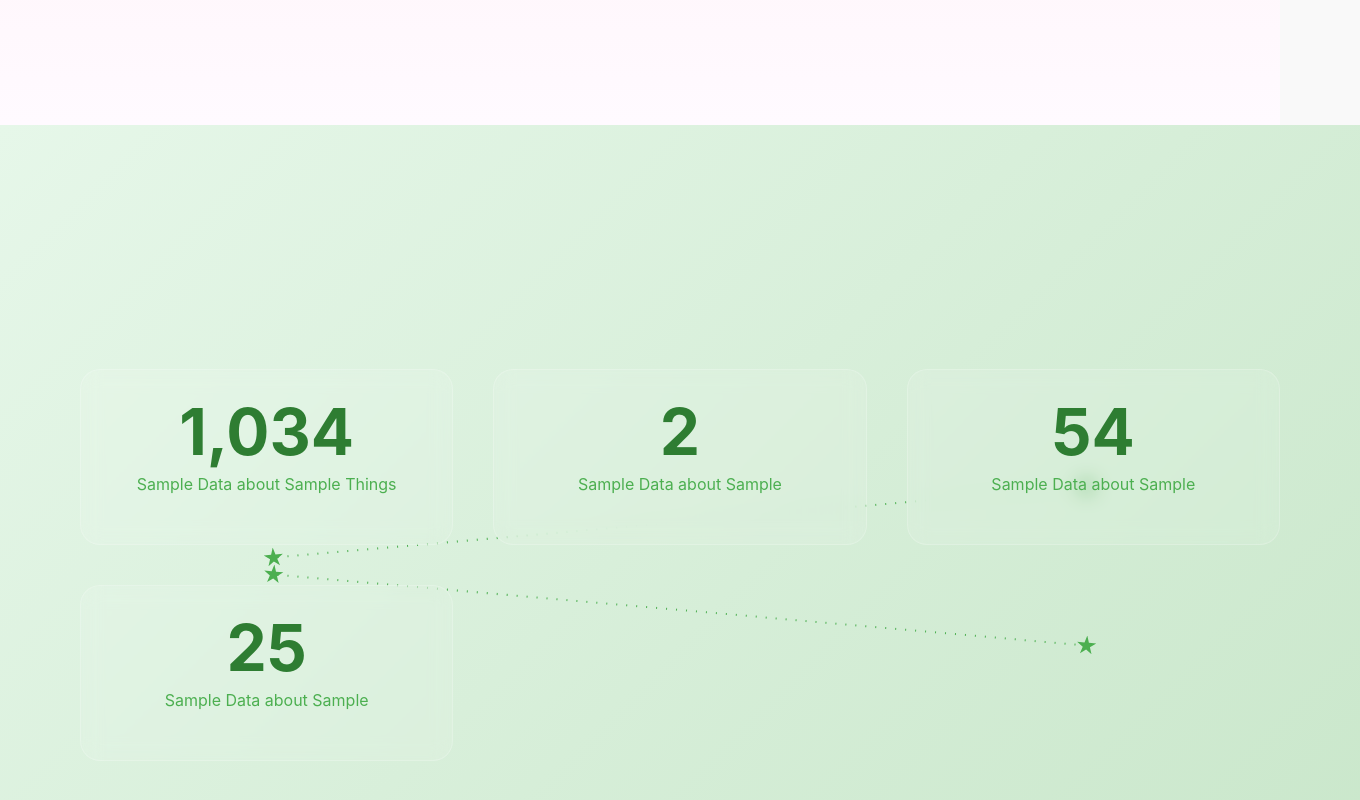
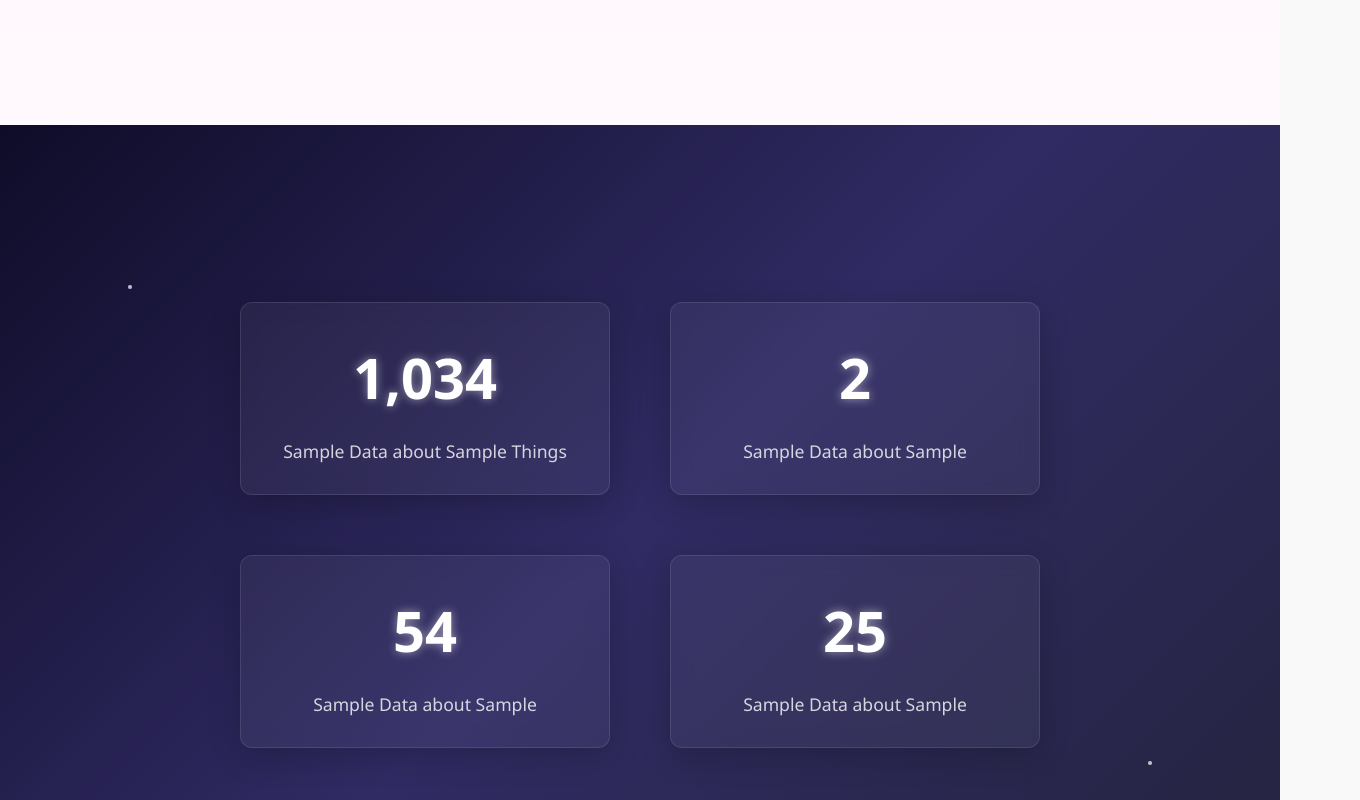
Before and after one commit to Shruthi057/final-task-, a React (Create React App) app: page /home in a window 1280 px wide. Shown: the part 1620-2420 px from the top of the page, 1360 px wide, since content can reach past the window. Built offline with nearby package versions, Linux system fonts and the light colour scheme.

Commit message:
updated code

```diff
--- a/src/components/SampleComponent.css
+++ b/src/components/SampleComponent.css
@@ -1,14 +1,14 @@
+/* SampleComponent.css */
 .container {
   position: relative;
   width: 100%;
   min-height: 100vh;
-  background: linear-gradient(135deg, #e6f7e9 0%, #c8e6c9 100%);
+  background: linear-gradient(135deg, #0f0c29, #302b63, #24243e);
   display: flex;
-  flex-direction: column;
   justify-content: center;
   align-items: center;
   overflow: hidden;
-  padding: 40px;
+  font-family: 'Segoe UI', Tahoma, Geneva, Verdana, sans-serif;
 }
 
 .background-elements {
@@ -17,94 +17,77 @@
   left: 0;
   width: 100%;
   height: 100%;
-  pointer-events: none;
-  z-index: 1;
+  z-index: 0;
 }
 
 .star-trajectories {
   position: absolute;
   width: 100%;
   height: 100%;
+}
+
+.trajectory {
+  position: absolute;
+  width: 100%;
+  height: 100%;
+}
+
+.trajectory-1 {
   top: 0;
   left: 0;
 }
 
-.trajectory {
-  position: absolute;
-  width: 60%;
-  height: 2px;
-  background-image: linear-gradient(to right, transparent 45%, #4caf50 45%, #4caf50 55%, transparent 55%);
-  background-size: 10px 2px;
-  background-repeat: repeat-x;
-}
-
-.trajectory-1 {
-  top: 45%;
-  left: 20%;
-  transform: rotate(-5deg);
-}
-
 .trajectory-2 {
-  top: 55%;
-  left: 20%;
-  transform: rotate(5deg);
+  bottom: 0;
+  right: 0;
 }
 
 .star {
   position: absolute;
-  width: 20px;
-  height: 20px;
-  background-color: #4caf50;
-  clip-path: polygon(
-    50% 0%,
-    61% 35%,
-    98% 35%,
-    68% 57%,
-    79% 91%,
-    50% 70%,
-    21% 91%,
-    32% 57%,
-    2% 35%,
-    39% 35%
-  );
+  width: 4px;
+  height: 4px;
+  background-color: rgba(255, 255, 255, 0.7);
+  border-radius: 50%;
+  animation: twinkle 3s infinite alternate;
 }
 
 .star-start {
-  left: -10px;
-  top: -9px;
+  top: 20%;
+  left: 10%;
 }
 
 .star-end {
-  right: -10px;
-  top: -9px;
+  bottom: 20%;
+  right: 10%;
+}
+
+@keyframes twinkle {
+  0% { opacity: 0.3; }
+  100% { opacity: 1; }
 }
 
 .data-grid {
+  position: relative;
   display: grid;
-  grid-template-columns: repeat(auto-fit, minmax(300px, 1fr));
-  gap: 40px;
-  max-width: 1200px;
-  width: 100%;
-  z-index: 2;
-  position: relative;
+  grid-template-columns: repeat(2, 1fr);
+  grid-template-rows: repeat(2, 1fr);
+  gap: 60px;
+  width: 80%;
+  max-width: 800px;
+  z-index: 1;
 }
 
 .data-item {
+  opacity: 0;
+  transform: translateY(20px);
+  transition: opacity 0.8s ease, transform 0.8s ease;
   text-align: center;
-  opacity: 0;
-  transform: translateY(30px);
-  animation: fadeInUp 0.8s ease forwards;
-  background: rgba(255, 255, 255, 0.1);
-  padding: 30px;
-  border-radius: 20px;
+  background: rgba(255, 255, 255, 0.05);
   backdrop-filter: blur(10px);
-  border: 1px solid rgba(255, 255, 255, 0.2);
-  transition: transform 0.3s ease, box-shadow 0.3s ease;
-}
-
-.data-item:hover {
-  transform: translateY(-5px);
-  box-shadow: 0 10px 30px rgba(0, 0, 0, 0.1);
+  border-radius: 12px;
+  padding: 30px 20px;
+  box-shadow: 0 8px 32px rgba(0, 0, 0, 0.2);
+  border: 1px solid rgba(255, 255, 255, 0.1);
 }
 
 .data-item.visible {
@@ -113,43 +96,77 @@
 }
 
 .number {
-  font-size: 4rem;
-  font-weight: bold;
-  color: #2e7d32;
-  margin: 0;
-  line-height: 1;
-  transition: all 0.3s ease;
+  font-size: 3.5rem;
+  font-weight: 700;
+  margin: 0 0 15px 0;
+  color: #fff;
+  text-shadow: 0 0 10px rgba(255, 255, 255, 0.5);
 }
 
 .text {
-  font-size: 1rem;
-  color: #4caf50;
-  margin-top: 0.5rem;
-  transition: all 0.3s ease;
+  font-size: 1.1rem;
+  margin: 0;
+  color: rgba(255, 255, 255, 0.8);
+  line-height: 1.5;
 }
 
-@keyframes fadeInUp {
-  from {
-    opacity: 0;
-    transform: translateY(30px);
-  }
+.connecting-lines {
+  position: absolute;
+  top: 0;
+  left: 0;
+  width: 100%;
+  height: 100%;
+  pointer-events: none;
+  z-index: 0;
+}
+
+.line-svg {
+  position: absolute;
+  top: 0;
+  left: 0;
+  width: 100%;
+  height: 100%;
+}
+
+.dotted-line {
+  fill: none;
+  stroke: rgba(255, 255, 255, 0.6);
+  stroke-width: 2;
+  opacity: 0;
+  animation: drawLine 1s forwards;
+}
+
+.line-1 {
+  animation-delay: 0.5s;
+}
+
+.line-2 {
+  animation-delay: 0.8s;
+}
+
+.line-3 {
+  animation-delay: 1.1s;
+}
+
+@keyframes drawLine {
   to {
     opacity: 1;
-    transform: translateY(0);
   }
 }
 
+/* Responsive adjustments */
 @media (max-width: 768px) {
   .data-grid {
     grid-template-columns: 1fr;
-    gap: 20px;
+    grid-template-rows: repeat(4, auto);
+    gap: 40px;
   }
 
   .number {
-    font-size: 3rem;
+    font-size: 2.5rem;
   }
 
-  .data-item {
-    padding: 20px;
+  .connecting-lines {
+    display: none;
   }
 }
--- a/src/components/SampleComponent.js
+++ b/src/components/SampleComponent.js
@@ -44,6 +44,30 @@ const SampleComponent = () => {
             <p className='text'>{item.text}</p>
           </div>
         ))}
+
+        {/* Dotted connecting lines */}
+        <div className="connecting-lines">
+          <svg className="line-svg" viewBox="0 0 100 100" preserveAspectRatio="none">
+            {/* Horizontal line from item 1 to item 2 */}
+            <path
+              d="M 25 50 L 75 50"
+              className="dotted-line line-1"
+              strokeDasharray="4,4"
+            />
+            {/* Vertical line from item 2 to item 3 */}
+            <path
+              d="M 75 50 L 75 75"
+              className="dotted-line line-2"
+              strokeDasharray="4,4"
+            />
+            {/* Horizontal line from item 3 to item 4 */}
+            <path
+              d="M 75 75 L 25 75"
+              className="dotted-line line-3"
+              strokeDasharray="4,4"
+            />
+          </svg>
+        </div>
       </div>
     </div>
   );
```
